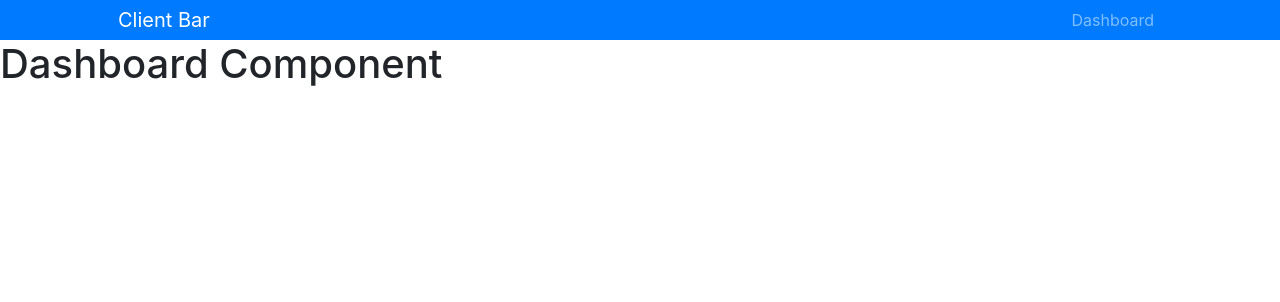
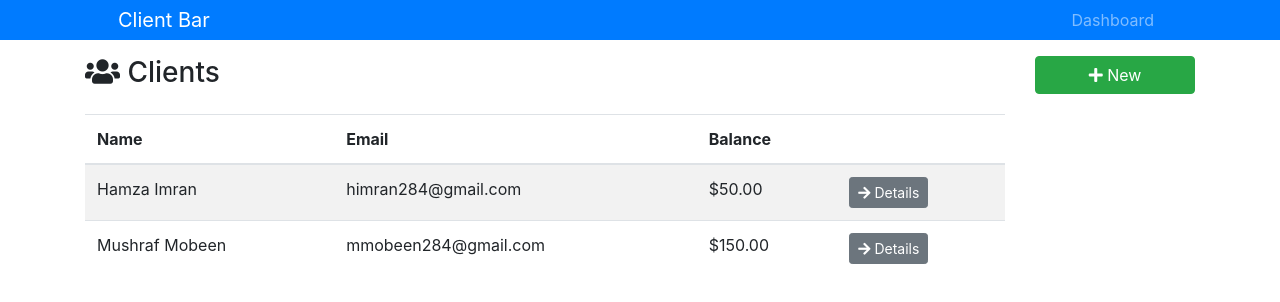
Before and after one commit to talhaimran777/react-clientbar, a React (Create React App) app: page / in a window 1280 px wide. Shown: the top 302 px of the page. Built offline with nearby package versions, Linux system fonts and the light colour scheme.

Commit message:
Worked on the dashboard tables and layout etc

```diff
--- a/src/App.js
+++ b/src/App.js
@@ -20,11 +20,13 @@
             <Router>
                 <div className="app">
                     <Nav/>
+                    <div className="container">
+                    <Switch>
+                        <Route to exact = "/" component = {Dashboard}/>
+                    </Switch>
+                    </div>
                 </div>
 
-                <Switch>
-                    <Route to exact = "/" component = {Dashboard}/>
-                </Switch>
             </Router>
         )
     }
--- /dev/null
+++ b/src/components/clients/clients.js
@@ -0,0 +1,88 @@
+import React, { Component } from 'react'
+import {Link} from 'react-router-dom';
+export class clients extends Component {
+
+    constructor(props){
+        super(props);
+
+        this.state = {
+            clients:[
+                {
+                    id: 1,
+                    firstName: 'Hamza',
+                    lastName: 'Imran',
+                    email: 'himran284@gmail.com',
+                    balance: 50,
+                },
+                {
+                    id: 2,
+                    firstName: 'Mushraf',
+                    lastName: 'Mobeen',
+                    email: 'mmobeen284@gmail.com',
+                    balance: 150,
+                }
+
+            ]
+        }
+    }
+    render() {
+
+        if(this.state.clients.length !== 0){
+            return(
+                <div className="clients">
+                    <div className="row">
+                        <div className="col-md-6">
+                            <h3>
+                                <i className = "fas fa-users"></i> Clients
+                            </h3>
+                        </div>
+                        <div className="col-md-6"></div>
+                    </div>
+
+
+                    <table className="table table-striped mt-3">
+                        <thead className = "thead-inverse">
+                            <tr>
+                                <th>Name</th>
+                                <th>Email</th>
+                                <th>Balance</th>
+                                <th/>
+                            </tr>
+                        </thead>
+                        <tbody>
+
+                            {this.state.clients.map((client) =>{
+                                return (
+                                    <tr key = {client.id}>
+                                        <td>{client.firstName} {client.lastName}</td>
+                                        <td>{client.email}</td>
+                                        <td>${ parseFloat(client.balance).toFixed(2) }</td>
+
+                                        <td>
+                                            <Link to = {`/client/${client.id}`} className = "btn btn-secondary btn-sm">
+                                            <i class="fas fa-arrow-right"></i>
+                                                {' '}Details
+                                            </Link>
+                                        </td>
+                                    </tr>
+                                )
+                            })}
+                        </tbody>
+                    </table>
+                </div>
+            );
+        }
+        else{
+            return(
+                <div class="d-flex justify-content-start mt-5 ml-5">
+                    <div class="spinner-border" role="status">
+                        <span class="sr-only">Loading...</span>
+                    </div>
+                </div>
+            )
+        }
+
+    }
+}
+
+export default clients
--- a/src/components/dashboard/dashboard.js
+++ b/src/components/dashboard/dashboard.js
@@ -1,10 +1,22 @@
+// Dashboard is simple component that includes client and the sidebar
 import React, { Component } from 'react'
+
+// components
+import Clients from '../clients/clients';
+import Sidebar from '../layouts/sidebar/sidebar';
 
 export class dashboard extends Component {
     render() {
         return (
             <div className = "dashboard">
-                <h1>Dashboard Component</h1>
+                <div className="row">
+                    <div className="col-md-10">
+                        <Clients/>
+                    </div>
+                    <div className="col-md-2">
+                        <Sidebar/>
+                    </div>
+                </div>
             </div>
         )
     }
--- a/src/components/layouts/nav/navbar.js
+++ b/src/components/layouts/nav/navbar.js
@@ -3,7 +3,7 @@
 export class navbar extends Component {
     render() {
         return (
-            <nav className = "navbar navbar-expand-md navbar-dark bg-primary p-0">
+            <nav className = "navbar navbar-expand-md navbar-dark bg-primary p-0 mb-3">
                 <div className="container px-5">
 
                     <Link to = "/" className = "navbar-brand">Client Bar</Link>
--- /dev/null
+++ b/src/components/layouts/sidebar/sidebar.js
@@ -0,0 +1,16 @@
+import React, { Component } from 'react'
+import {Link} from 'react-router-dom';
+
+export class sidebar extends Component {
+    render() {
+        return (
+            <div className = "sidebar">
+                <Link to = "/client/add" className = "btn btn-success btn-block">
+                <i class="fas fa-plus"></i> New
+                </Link>
+            </div>
+        )
+    }
+}
+
+export default sidebar
```
